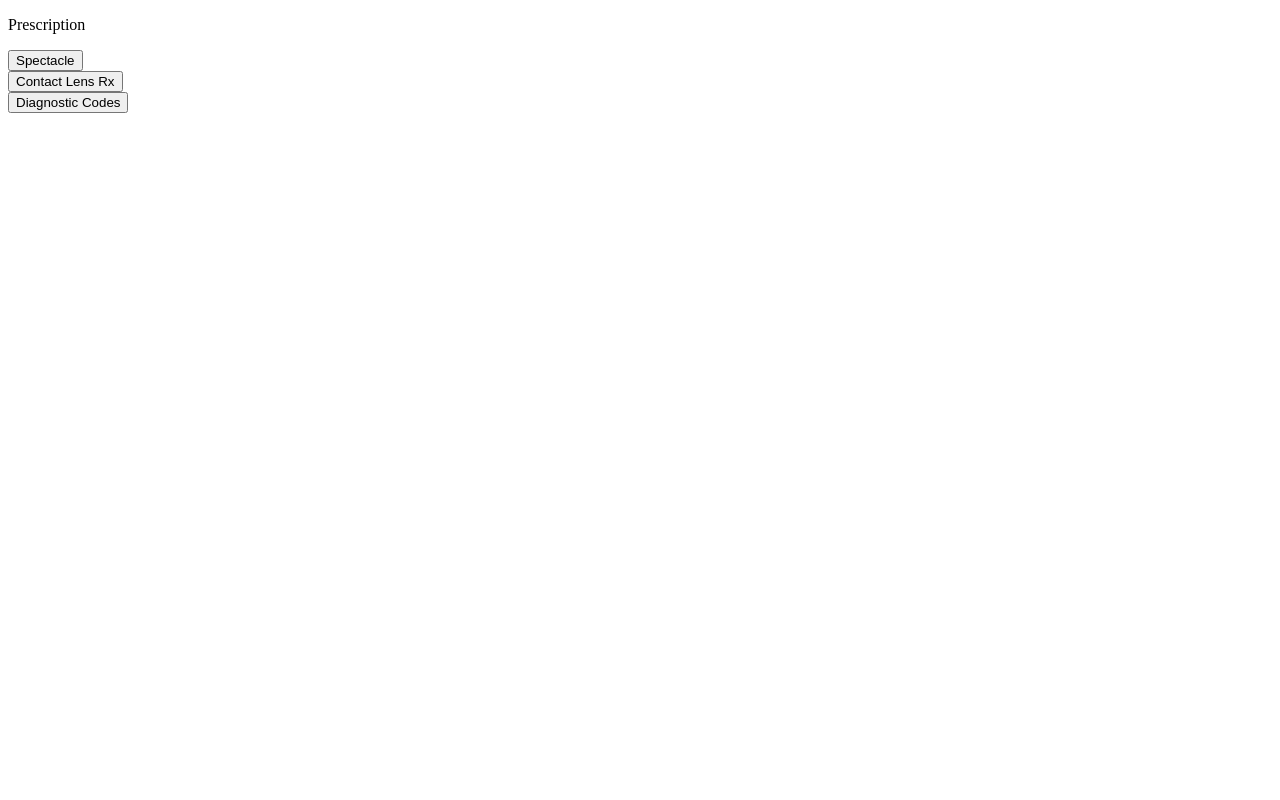
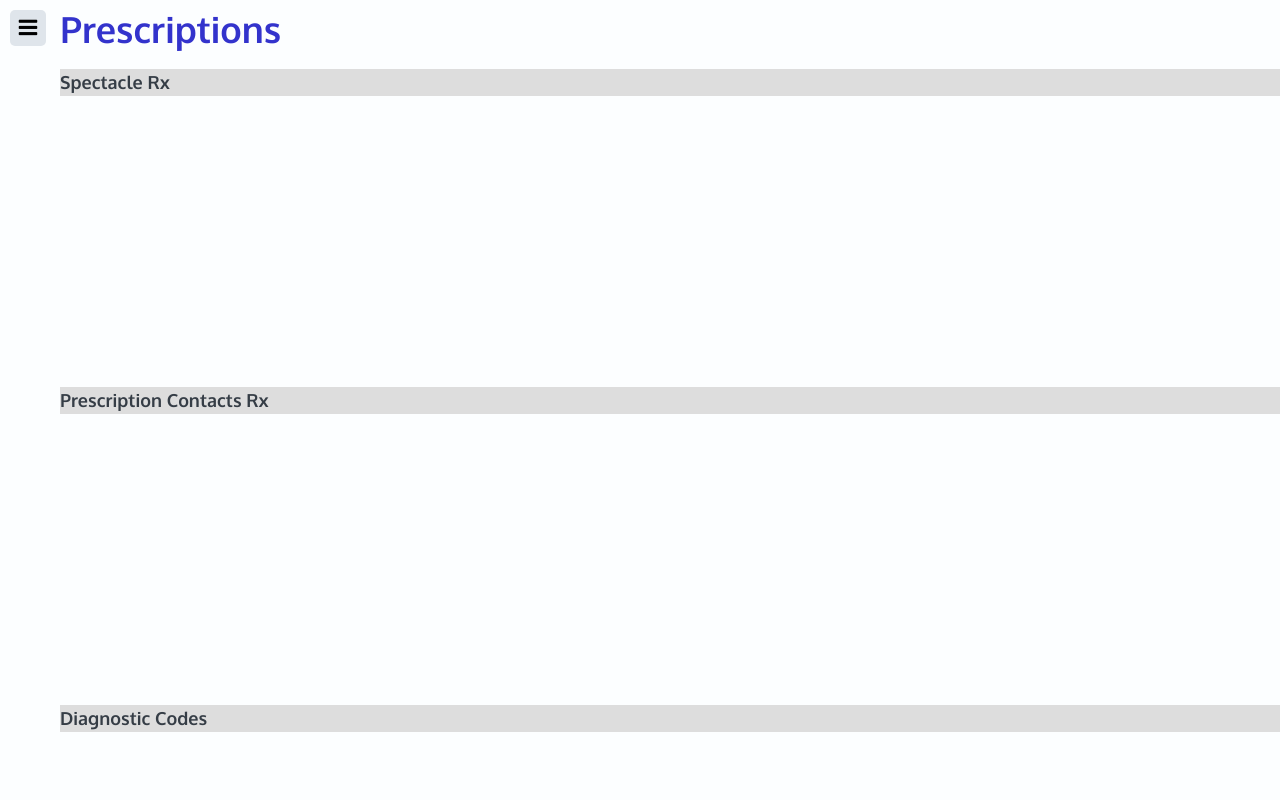
Before and after one commit to arjunkapoor/optometrist, a plain HTML site: page prescription.html in a window 1280 px wide. Drawn offline with nearby package versions, Linux system fonts and the light colour scheme.

Commit message:
Update prescription.html

```diff
--- a/prescription.html
+++ b/prescription.html
@@ -1,27 +1,44 @@
-<!DOCTYPE html PUBLIC "-//W3C//DTD XHTML 1.0 Transitional//EN" "http://www.w3.org/TR/xhtml1/DTD/xhtml1-transitional.dtd">
-<html xmlns="http://www.w3.org/1999/xhtml">
+<!DOCTYPE html>
+<html>
+
 <head>
-	<meta http-equiv="Content-Type" content="text/html; charset=utf-8" />
-	<title>Prescriptions</title>
-	<link rel="stylesheet" type="text/css" href="prescription.css">
-	<script src="http://code.jquery.com/jquery-1.11.0.min.js"></script>
-	<script type="text/javascript" src="prescription.js"></script>
-	<script type="text/javascript">
-	</script>
+  <meta charset="UTF-8">
+  <title>Prescriptions</title>
+  <link rel="stylesheet" href="style.css" media="screen" type="text/css" />
 </head>
+
 <body>
-	<p id="presc">
-		Prescription
-	</p>
-	<div class="spectacle">
-		<button type="button" onclick="spec()">Spectacle</button>
-		<div id="specArea"></div>
+	<!-- Navigation -->
+	<nav id="slide-menu">
+		<ul>
+			<li class="patientinfo"><a href="patientInfo.html">Patient Info</a></li>
+			<li class="appointments"><a href="appointment.html">Appointments</a></li>
+			<li class="prescriptions"><a href="prescription.html">Prescriptions</a></li>
+			<li class="medications"><a href="medications.html">Medications</a></li>
+			<li class="sep logout"><a href="home.html">Logout</a></li>
+		</ul>
+	</nav>
+
+	<!-- Content panel -->
+	<div id="content">
+		<div>
+			<div class="menu-trigger"></div>
+			<h1>Prescriptions</h1>
+			<div class="spectacleRx">
+				<p class="subheading"><b>Spectacle Rx</b></p>
+			</div>
+			<div class="contactsRx">
+				<p class="subheading"><b>Prescription Contacts Rx</b></p>
+			</div>
+			<div class="codes">
+				<p class="subheading"><b>Diagnostic Codes</b></p>
+			</div>
+		</div>
 	</div>
-	<div class="contact_lens">
-		<button type="button" onclick="cLens()">Contact Lens Rx</button>
-		<div id="lensArea"></div>
-	</div>
-	<div class="dignostic_codes">
-		<button type="button" onclick="diagCode()">Diagnostic Codes</button>
-		<div id="diagArea"></div>
-	</div>
+
+	<!--Slide Menu Script-->
+	<script src="slidemenu.js"></script>
+
+</body>
+
+</html>
```
